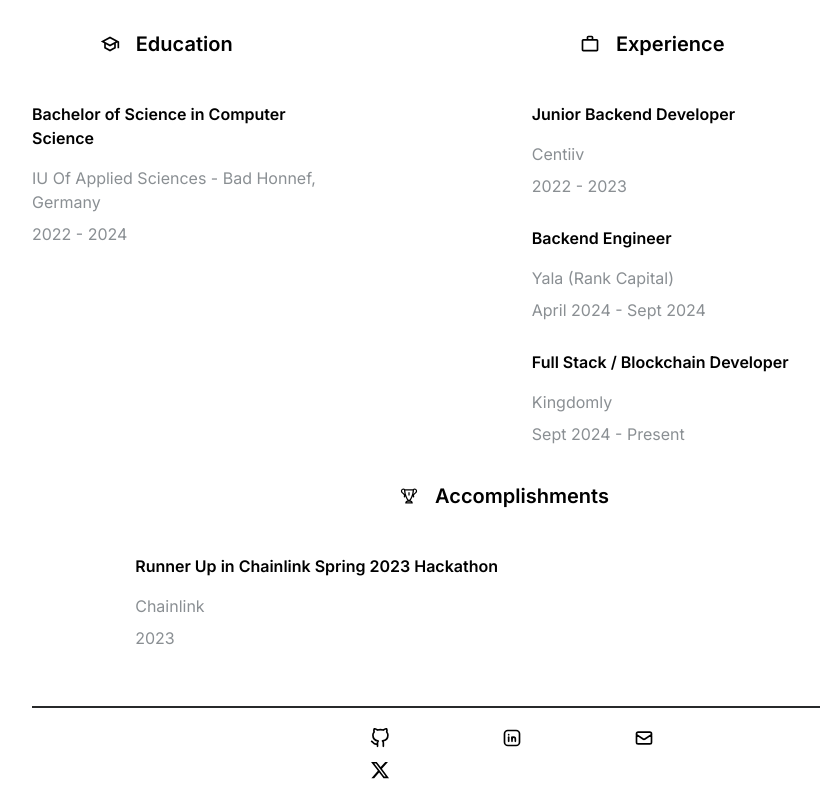
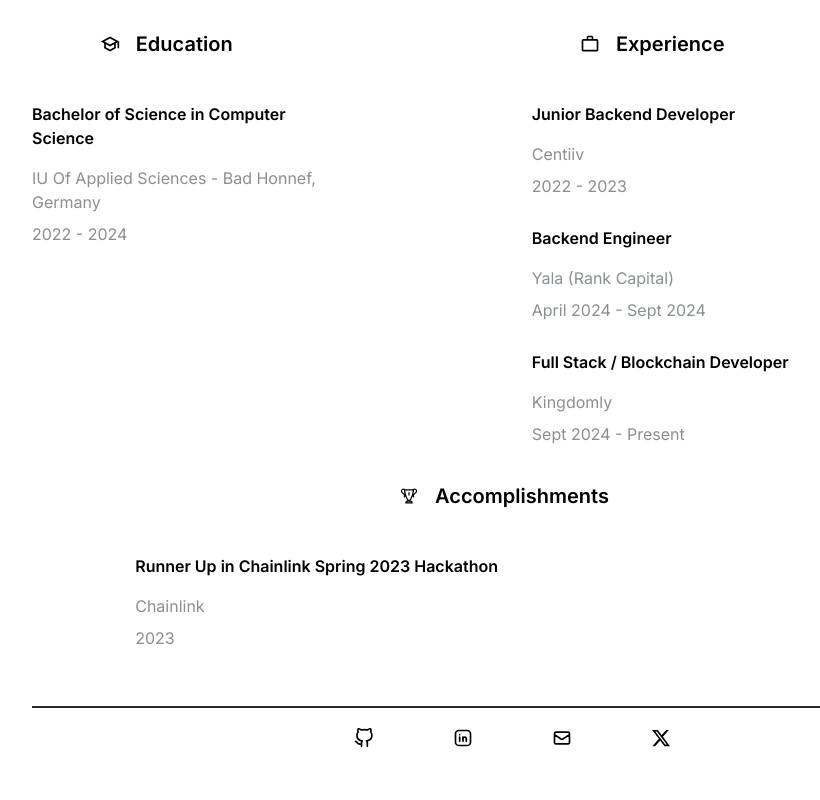
Before and after one commit to OpeOginni/opeoginni-portfolio, a Next.js app: page / in a window 1280 px wide. Shown: the part 1816-2616 px from the top of the page, without its empty margins (128-948 px from the left). After the commit the page ends 2584 px from the top, so only its background shows below. Built offline with nearby package versions, Linux system fonts and the light colour scheme.

Commit message:
Fixed grid

```diff
--- a/components/ContactComponent/Contact.tsx
+++ b/components/ContactComponent/Contact.tsx
@@ -5,7 +5,7 @@ export default function ContactComponent() {
   return (
     <section id="contact" className="flex max-w-[75%] mx-auto py-5 items-center justify-center border-t border-[hsl(207,4%,16%)]">
       <div className="w-[40%]">
-        <div className="grid grid-cols-3 gap-3">
+        <div className="grid grid-cols-4 gap-3">
           {myContactDetails.map((contractDetails) => {
             return (
               <Contacts
```
